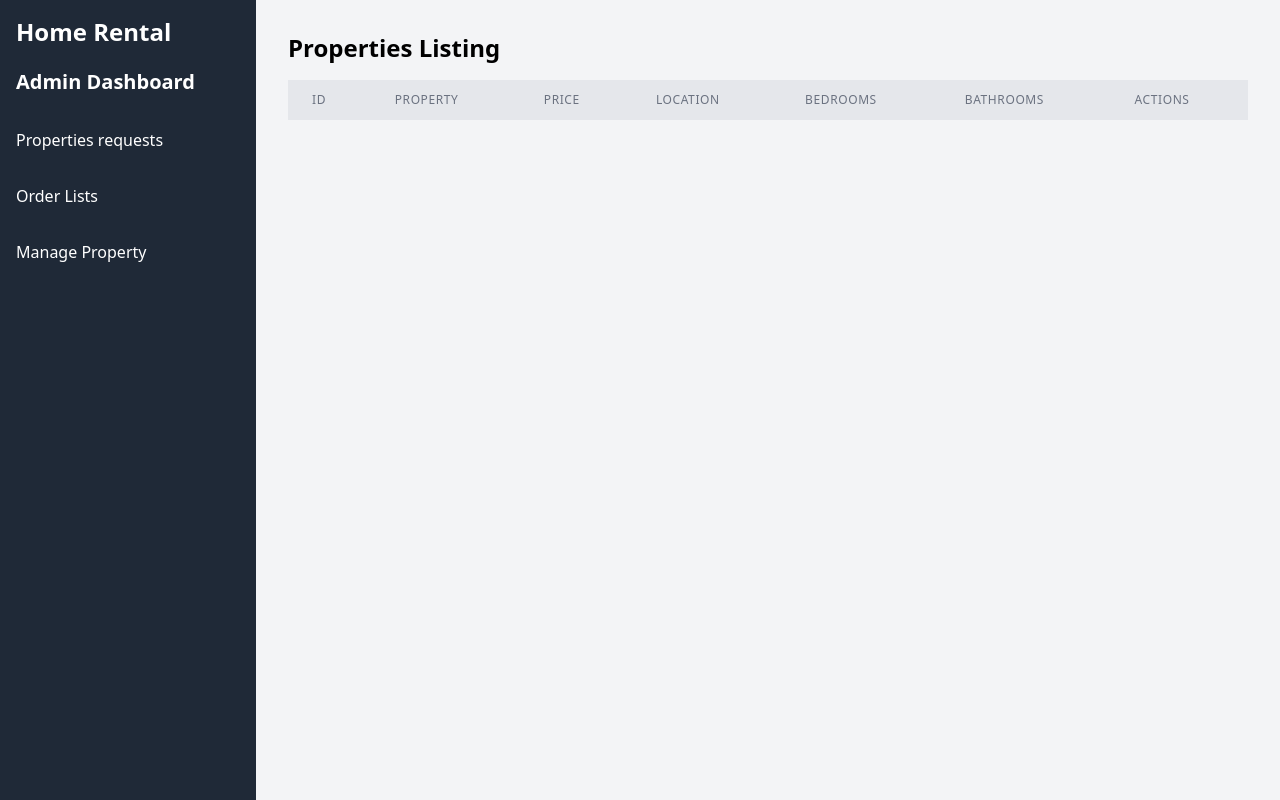
After one commit to Riyamkafle/rentme, a Django app: page /dashboardListing/ in a window 1280 px wide. The commit adds this page. Run offline with Django 5.2, Linux system fonts and the light colour scheme; a user stored in the database is signed in; data comes from the database, SQL or seed files in the repository; both versions use the stored data as it was after the commit; lists and menus that the app fills with data are empty; parts of the project's set-up code (start-up, migrations or seed data) failed here and were passed over.

Commit message:
dashboard added

```diff
--- a/core/models.py
+++ b/core/models.py
@@ -11,6 +11,7 @@ class Property(models.Model):
     bathrooms = models.PositiveIntegerField()
     image = models.ImageField(upload_to='img',null=True,blank=True)
     available_for_rent = models.BooleanField(default=False)
+    is_approved = models.BooleanField(default = False)
 
     def __str__(self):
         return self.title
--- a/core/urls.py
+++ b/core/urls.py
@@ -18,6 +18,10 @@ urlpatterns = [
     path('orderlist/',views.orderlist,name = "orderlist"),
     path('aboutus/',views.aboutus,name = "aboutus"),
     path('update-profile/', views.update_profile, name='update_profile'),
+    path('dashboardListing/',views.dashboardPropertyListing,name = "dashboardProductListing"),
+    path('adminorderlist/',views.adminorderlist,name = "adminorderlisting"),
+    path('adminmanageproperty/',views.adminpropertyList,name = "adminpropertyList")
+
 
 
 
--- a/core/views.py
+++ b/core/views.py
@@ -10,6 +10,8 @@ from django.contrib.auth.decorators import login_required
 from django.template import loader
 from django.contrib.auth.models import User
 from .models import Property, BookProperty
+from django.core.paginator import Paginator, EmptyPage, PageNotAnInteger
+
 from reportlab.pdfgen import canvas
 
 # Create your views here.
@@ -36,28 +38,39 @@ index_to_recommend = 2
 recommendations = get_recommendations(index_to_recommend)
 
 def index(request):
-    properties = Property.objects.filter(available_for_rent=True)
+    properties_list = Property.objects.filter(available_for_rent=True, is_approved=True)
+
     search = request.GET.get('search')
     from_ = request.GET.get('from')
     to_ = request.GET.get('to')
-    location= request.GET.get('location')
+    location = request.GET.get('location')
+
     if from_ and to_:
-        properties = properties.filter(price__gte=from_, price__lt=to_)
+        properties_list = properties_list.filter(price__gte=from_, price__lt=to_)
+    elif from_:
+        properties_list = properties_list.filter(price__gte=from_)
+    elif to_:
+        properties_list = properties_list.filter(price__lt=to_)
 
-    elif from_:
-        properties = properties.filter(price__gte=from_)
+    if location:
+        properties_list = properties_list.filter(location=location)
 
-    elif to_:
-        properties = properties.filter(price__lt=to_)
+    if search:
+        properties_list = properties_list.filter(title__icontains=search)
 
-    # Add the following for the search user field
-    if location:
-        properties = properties.filter(location=location)
-    if search is not None:
-        properties = Property.objects.filter(title__icontains = search,available_for_rent = True)
+    # Pagination
+    paginator = Paginator(properties_list, 10)  # Show 10 properties per page
+    page_number = request.GET.get('page')
+    try:
+        properties = paginator.page(page_number)
+    except PageNotAnInteger:
+        # If page is not an integer, deliver first page.
+        properties = paginator.page(1)
+    except EmptyPage:
+        # If page is out of range (e.g. 9999), deliver last page of results.
+        properties = paginator.page(paginator.num_pages)
 
-
-    return render(request,'index.html',{'properties':properties})
+    return render(request, 'index.html', {'properties': properties})
 
 
 def propertyDetail(request,id):
@@ -243,7 +256,12 @@ def property_delete(request, pk):
 
 def propertyList(request):
     if request.user.is_authenticated:
-        properties = Property.objects.filter(owner = request.user)
+        if request.user.is_superuser:
+            properties = Property.objects.all()
+
+        else:
+
+            properties = Property.objects.filter(owner = request.user)
         return render(request,'propertyList.html',{'properties':properties})
     else:
         return redirect('/')
@@ -262,8 +280,9 @@ def bookproperty(request):
         book.save()
         property_.save()
         pdf_response = generate_pdf_report(book)
+        messages.success(request,'booked successfully')
+        return redirect(f'/property/{property}/')
 
-        return pdf_response
 
 
 
@@ -337,3 +356,85 @@ def update_profile(request):
                }
 
     return render(request, 'updateProfile.html',context)
+
+
+
+def dashboardPropertyListing(request):
+    if request.user.is_superuser:
+        properties_list = Property.objects.filter(is_approved=False)
+
+        # Pagination
+        paginator = Paginator(properties_list, 10)  # Show 10 properties per page
+        page_number = request.GET.get('page')
+        try:
+            properties = paginator.page(page_number)
+        except PageNotAnInteger:
+            # If page is not an integer, deliver first page.
+            properties = paginator.page(1)
+        except EmptyPage:
+            # If page is out of range (e.g. 9999), deliver last page of results.
+            properties = paginator.page(paginator.num_pages)
+
+        if request.method == "POST":
+            property_id = request.POST.get('propertyId')
+            property_ = Property.objects.filter(pk=property_id).first()
+            if property_:
+                property_.is_approved = True
+                if not property_.available_for_rent:
+                    property_.available_for_rent = True
+                property_.save()
+                messages.success(request, 'Property approved')
+                return redirect('dashboardProductListing')
+
+        return render(request, 'adminPropertyListing.html', {'properties': properties})
+    else:
+        return redirect("/")
+
+
+
+
+
+def adminorderlist(request):
+    if request.user.is_superuser:
+        orders_list = BookProperty.objects.filter(owner=request.user)
+
+        # Pagination
+        paginator = Paginator(orders_list, 10)  # Show 10 orders per page
+        page_number = request.GET.get('page')
+        try:
+            orders = paginator.page(page_number)
+        except PageNotAnInteger:
+            # If page is not an integer, deliver first page.
+            orders = paginator.page(1)
+        except EmptyPage:
+            # If page is out of range (e.g. 9999), deliver last page of results.
+            orders = paginator.page(paginator.num_pages)
+
+        return render(request, 'adminorderlist.html', {'orders': orders})
+    else:
+        return redirect('/')
+
+
+
+def adminpropertyList(request):
+    if request.user.is_authenticated:
+        if request.user.is_superuser:
+            properties_list = Property.objects.all()
+        else:
+            properties_list = Property.objects.filter(owner=request.user)
+
+        # Pagination
+        paginator = Paginator(properties_list, 10)  # Show 10 properties per page
+        page_number = request.GET.get('page')
+        try:
+            properties = paginator.page(page_number)
+        except PageNotAnInteger:
+            # If page is not an integer, deliver first page.
+            properties = paginator.page(1)
+        except EmptyPage:
+            # If page is out of range (e.g. 9999), deliver last page of results.
+            properties = paginator.page(paginator.num_pages)
+
+        return render(request, 'adminmanageproperty.html', {'properties': properties})
+    else:
+        return redirect('/')
--- /dev/null
+++ b/templates/adminPropertyListing.html
@@ -0,0 +1,91 @@
+{%extends 'admindashboard.html'%}
+{%block content%}
+<div class="flex-1 p-8">
+    <h2 class="text-2xl font-semibold mb-4">Properties Listing</h2>
+
+    {% if messages %}
+    <div id="messages-container" class="p-4 text-center">
+      {% for msg in messages %}
+        <div class="bg-green-500 text-white p-2 rounded-md mb-4">
+          <span>{{ msg.message }}</span>
+          <button onclick="closeMessage(this)" class="ml-2 text-white">x</button>
+        </div>
+      {% endfor %}
+    </div>
+
+    <script>
+      function closeMessage(button) {
+        var messageContainer = button.parentElement;
+        messageContainer.style.display = 'none';
+      }
+
+      // Automatically hide messages after 3 seconds
+      setTimeout(function () {
+        var messagesContainer = document.getElementById('messages-container');
+        if (messagesContainer) {
+          messagesContainer.style.display = 'none';
+        }
+      }, 5000);
+    </script>
+  {% endif %}
+    <div class="overflow-x-auto">
+        <table class="min-w-full bg-white">
+            <thead class="bg-gray-200">
+                <tr>
+                    <th class="px-6 py-3 text-left text-xs font-medium text-gray-500 uppercase tracking-wider">id</th>
+
+                    <th class="px-6 py-3 text-left text-xs font-medium text-gray-500 uppercase tracking-wider">Property</th>
+                    <th class="px-6 py-3 text-left text-xs font-medium text-gray-500 uppercase tracking-wider">Price</th>
+                    <th class="px-6 py-3 text-left text-xs font-medium text-gray-500 uppercase tracking-wider">Location</th>
+                    <th class="px-6 py-3 text-left text-xs font-medium text-gray-500 uppercase tracking-wider">Bedrooms</th>
+                    <th class="px-6 py-3 text-left text-xs font-medium text-gray-500 uppercase tracking-wider">Bathrooms</th>
+                    <th class="px-6 py-3 text-left text-xs font-medium text-gray-500 uppercase tracking-wider">Actions</th>
+
+                </tr>
+            </thead>
+            <tbody class="divide-y divide-gray-200">
+                {%for property in properties%}
+                <tr>
+                    <td class="px-6 py-4 whitespace-nowrap">{{property.id}}</td>
+
+                    <td class="px-6 py-4 whitespace-nowrap">{{property.title}}</td>
+                    <td class="px-6 py-4 whitespace-nowrap">{{property.price}}</td>
+                    <td class="px-6 py-4 whitespace-nowrap">{{property.location}}</td>
+                    <td class="px-6 py-4 whitespace-nowrap">{{property.bedrooms}}</td>
+                    <td class="px-6 py-4 whitespace-nowrap">{{property.bathrooms}}</td>
+
+                    <td class="px-6 py-4 whitespace-nowrap">
+                        <a href="{%url 'propertyDetail' property.id%}" class="p-3 bg-blue-500 mb-3 rounded-xl text-white shadow-xl">View Detail</a>
+                        <form action="" method = "post">
+                            {%csrf_token%}
+                            <input type="hidden" name="propertyId" value = "{{property.id}}">
+                            <button class="p-3 bg-green-500 text-white rounded-xl shadow-xl mt-5">Approve</button>
+                        </form>
+                    </td>
+                </tr>
+                {%endfor%}
+
+                <!-- Add more rows as needed -->
+            </tbody>
+        </table>
+        <div class="flex justify-center mt-4">
+            {% if properties.has_previous %}
+            <a href="?page=1" class="bg-gray-200 hover:bg-gray-300 text-gray-700 font-semibold py-2 px-4 rounded-l">
+                First
+            </a>
+            <a href="?page={{ properties.previous_page_number }}" class="bg-gray-200 hover:bg-gray-300 text-gray-700 font-semibold py-2 px-4">
+                Previous
+            </a>
+            {% endif %}
+            {% if properties.has_next %}
+            <a href="?page={{ properties.next_page_number }}" class="bg-gray-200 hover:bg-gray-300 text-gray-700 font-semibold py-2 px-4">
+                Next
+            </a>
+            <a href="?page={{ properties.paginator.num_pages }}" class="bg-gray-200 hover:bg-gray-300 text-gray-700 font-semibold py-2 px-4 rounded-r">
+                Last
+            </a>
+            {% endif %}
+        </div>
+    </div>
+</div>
+{%endblock content%}
--- /dev/null
+++ b/templates/admindashboard.html
@@ -0,0 +1,32 @@
+<!DOCTYPE html>
+<html lang="en">
+<head>
+    <meta charset="UTF-8">
+    <meta name="viewport" content="width=device-width, initial-scale=1.0">
+    <title>Admin Dashboard</title>
+    <!-- Include Tailwind CSS -->
+    <link href="https://cdn.jsdelivr.net/npm/tailwindcss@2.2.19/dist/tailwind.min.css" rel="stylesheet">
+</head>
+<body class="bg-gray-100">
+    <!-- Sidebar -->
+    <div class="flex h-screen">
+        <div class="w-64 bg-gray-800 text-white flex flex-col">
+            <div class="p-4">
+                <a href="/" class="font-bold text-2xl text-center mb-5">Home Rental</a>
+                <h1 class="text-xl font-semibold mt-5   ">Admin Dashboard</h1>
+            </div>
+            <ul class="flex-1">
+                <li class="p-4 hover:bg-gray-700 cursor-pointer"><a href="{%url 'dashboardProductListing' %}">Properties requests</a></li>
+                <li class="p-4 hover:bg-gray-700 cursor-pointer"><a href="{%url 'adminorderlisting' %}">Order Lists</a></li>
+                <li class="p-4 hover:bg-gray-700 cursor-pointer"><a href="{%url 'adminpropertyList' %}">Manage Property</a></li>
+
+
+            </ul>
+        </div>
+        <!-- Main Content -->
+        {%block content%}
+        {%endblock content%}
+
+    </div>
+</body>
+</html>
--- a/templates/propertyList.html
+++ b/templates/propertyList.html
@@ -32,6 +32,9 @@
             <tr>
                 <th class="py-2 px-4 border-b ">Id</th>
                 <th class="py-2 px-4 border-b ">Title</th>
+                <th class="py-2 px-4 border-b ">Status</th>
+
+
 
             </tr>
         </thead>
@@ -40,6 +43,8 @@
             <tr>
                 <td class="py-2 px-4 border-b text-center">{{property.id}}</td>
                 <td class="py-2 px-4 border-b text-center">{{property.title}}</td>
+                <td class="py-2 px-4 border-b text-center">{{property.is_approved}}</td>
+
                 <td class="py-2 px-4 border-b text-center">
                     <a  href = "{%url 'property_update' property.pk%}" class="bg-blue-500 text-white px-2 py-1 rounded">Update</a>
                     <a  href = "{%url 'property_delete' property.pk%}" class="bg-red-500 text-white px-2 py-1 rounded">delete</a>
```
Also changed, not shown: templates/adminmanageproperty.html (added, +80 -0 lines), templates/adminorderlist.html (added, +81 -0 lines), templates/base.html (+13 -0 lines), templates/index.html (+19 -0 lines), templates/propertyDetail.html (+31 -0 lines), core/migrations/0007_property_is_approved.py (added), db.sqlite3, 1 other file.
